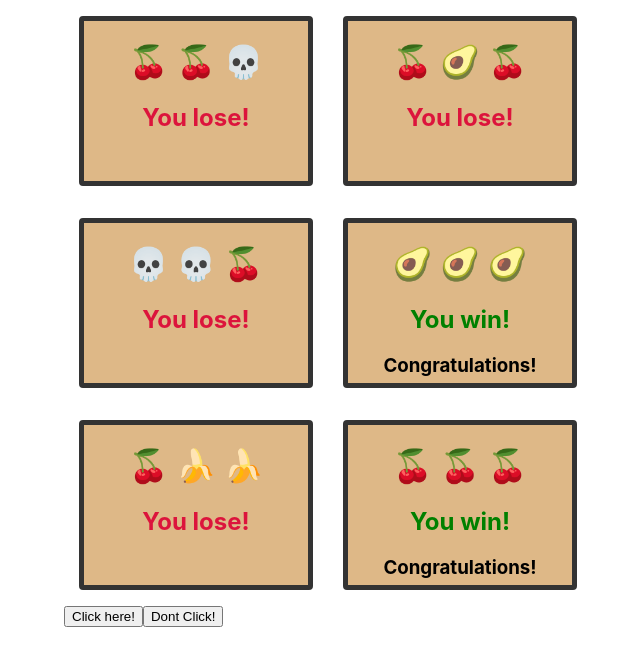
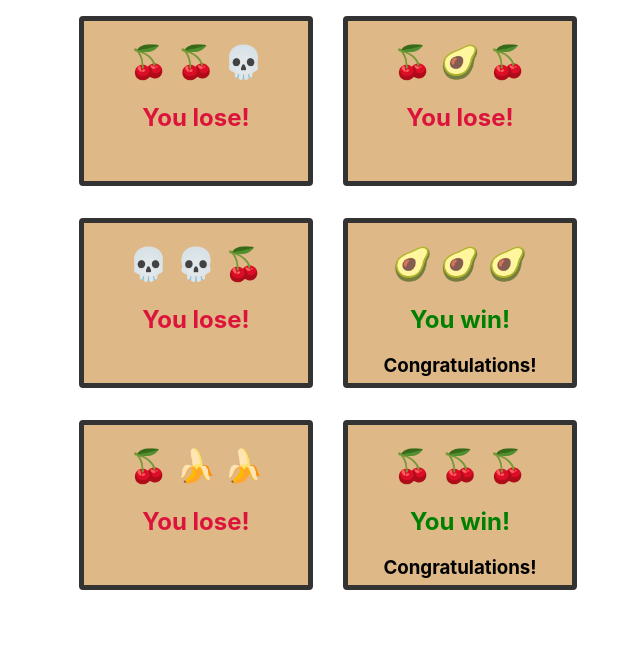
Before and after one commit to kaenovsky/silver-scripts, a React (Create React App) app in the folder react/training/workitout/: page / in a window 1280 px wide. Shown: the top 666 px of the page, without its empty margins (312-952 px from the left). Built offline with nearby package versions, Linux system fonts and the light colour scheme.

Commit message:
Comment unused component

```diff
--- a/react/training/workitout/src/App.js
+++ b/react/training/workitout/src/App.js
@@ -1,7 +1,7 @@
 import './App.css';
 // import ColorList from './ColorList';
 import SlotMachine from './Slot';
-import Clicker from './Clicker';
+// import Clicker from './Clicker';
 
 function App() {
   return (
@@ -12,10 +12,12 @@ function App() {
       <SlotMachine val1="🥑" val2="🥑" val3="🥑" />
       <SlotMachine val1="🍒" val2="🍌" val3="🍌" />
       <SlotMachine val1="🍒" val2="🍒" val3="🍒" />
-      {/* <ColorList colors={["red", "pink", "indigo"]} />
-      <ColorList colors={["darkblue", "gold", "teal"]} /> */}
+      {/* <h2>Color list with props</h2>
+      <ColorList colors={["red", "pink", "indigo"]} />
+      <ColorList colors={["darkblue", "gold", "teal"]} />
+      <h2>Clicker component with useState</h2>
       <Clicker message="wohooo!" buttonText="Click here!" />
-      <Clicker message="stooop!" buttonText="Dont Click!" />
+      <Clicker message="stooop!" buttonText="Dont Click!" /> */}
     </div>
   );
 }
```
